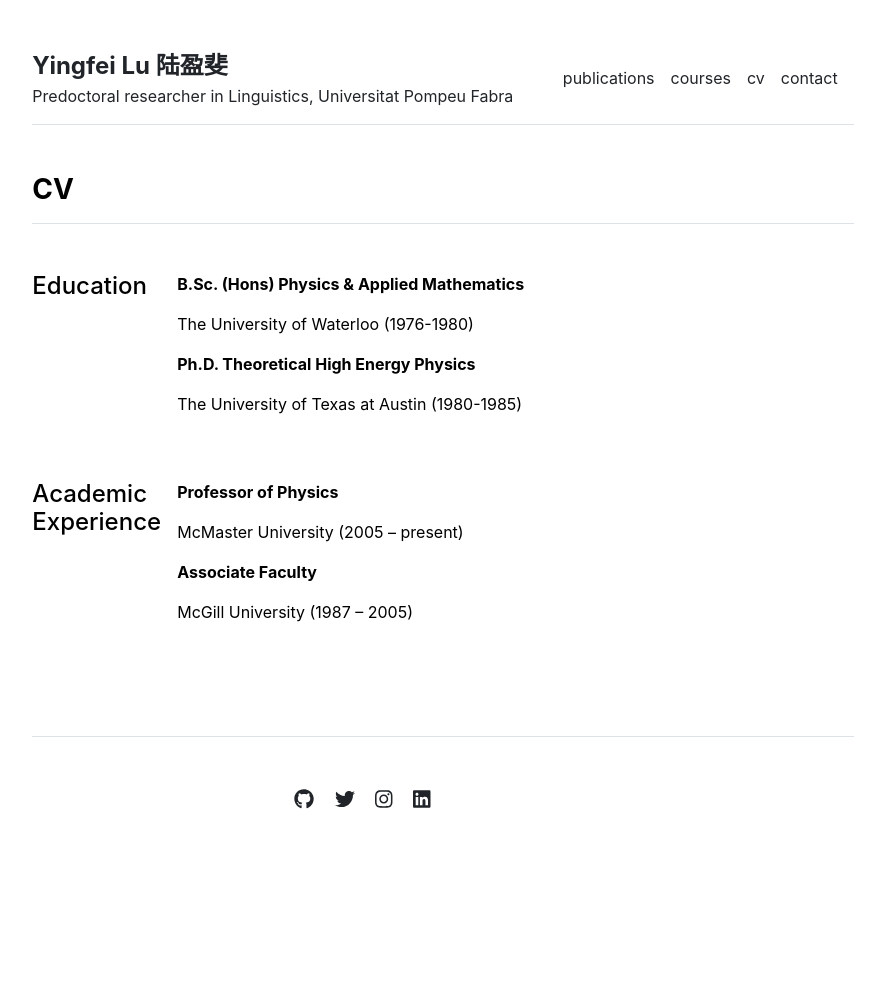
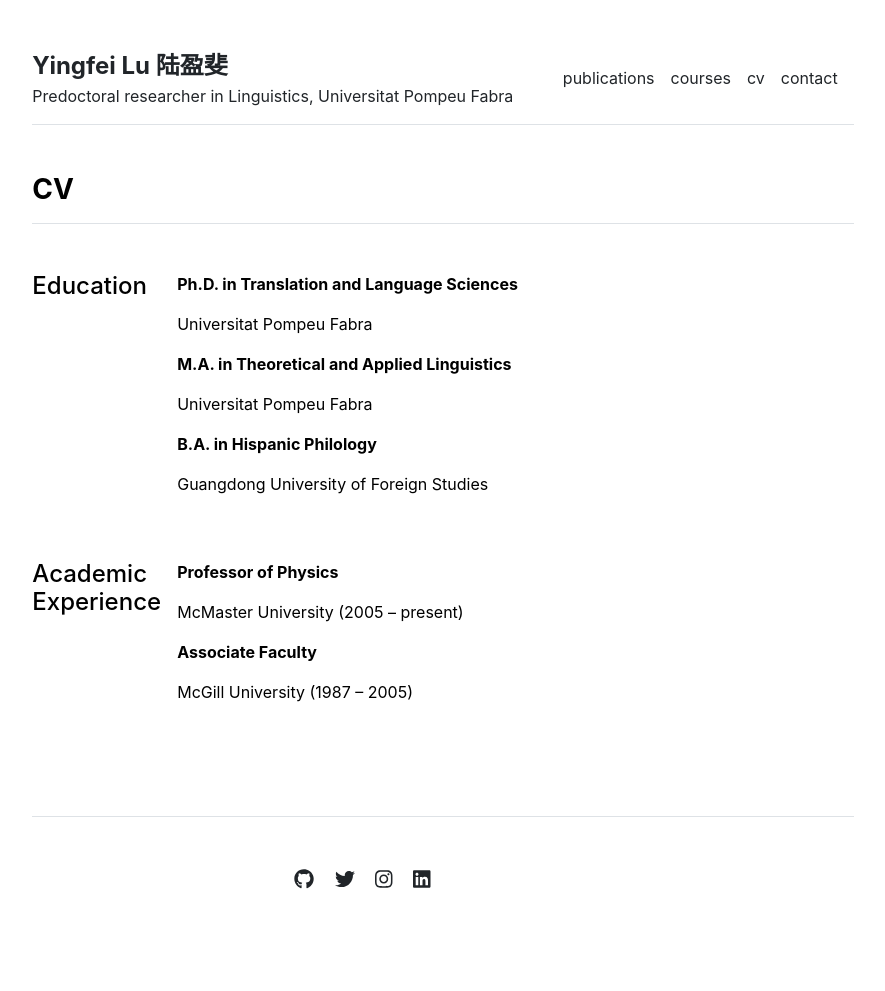
Before and after one commit to YingfeiLu/yingfeilu.github.io, a Jekyll site: the page built from cv.md, in a window 1280 px wide. Shown: the whole page, without its empty margins (197-1082 px from the left). Built offline with Jekyll 4.4.1, drawn with Linux system fonts in a browser that asks for light colours; before the commit the page ends 911 px from its top, so only the background shows below that.

Commit message:
Update education.yml

```diff
--- a/_data/cv/education.yml
+++ b/_data/cv/education.yml
@@ -1,5 +1,8 @@
-- title: 'B.Sc. (Hons) Physics & Applied Mathematics'
-  description: 'The University of Waterloo (1976-1980)'
+- title: 'Ph.D. in Translation and Language Sciences'
+  description: 'Universitat Pompeu Fabra'
 
-- title: 'Ph.D. Theoretical High Energy Physics'
-  description: 'The University of Texas at Austin (1980-1985)'
+- title: 'M.A. in Theoretical and Applied Linguistics'
+  description: 'Universitat Pompeu Fabra'
+
+- title: 'B.A. in Hispanic Philology'
+  description: 'Guangdong University of Foreign Studies'
```
